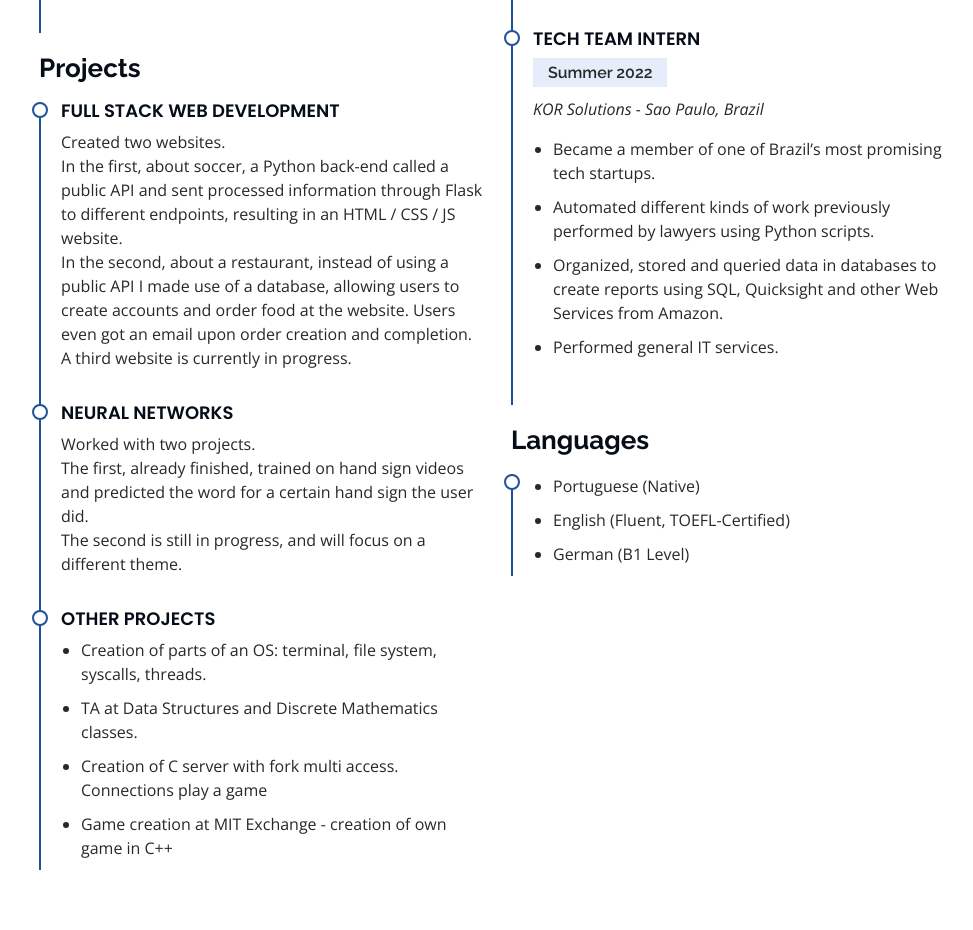
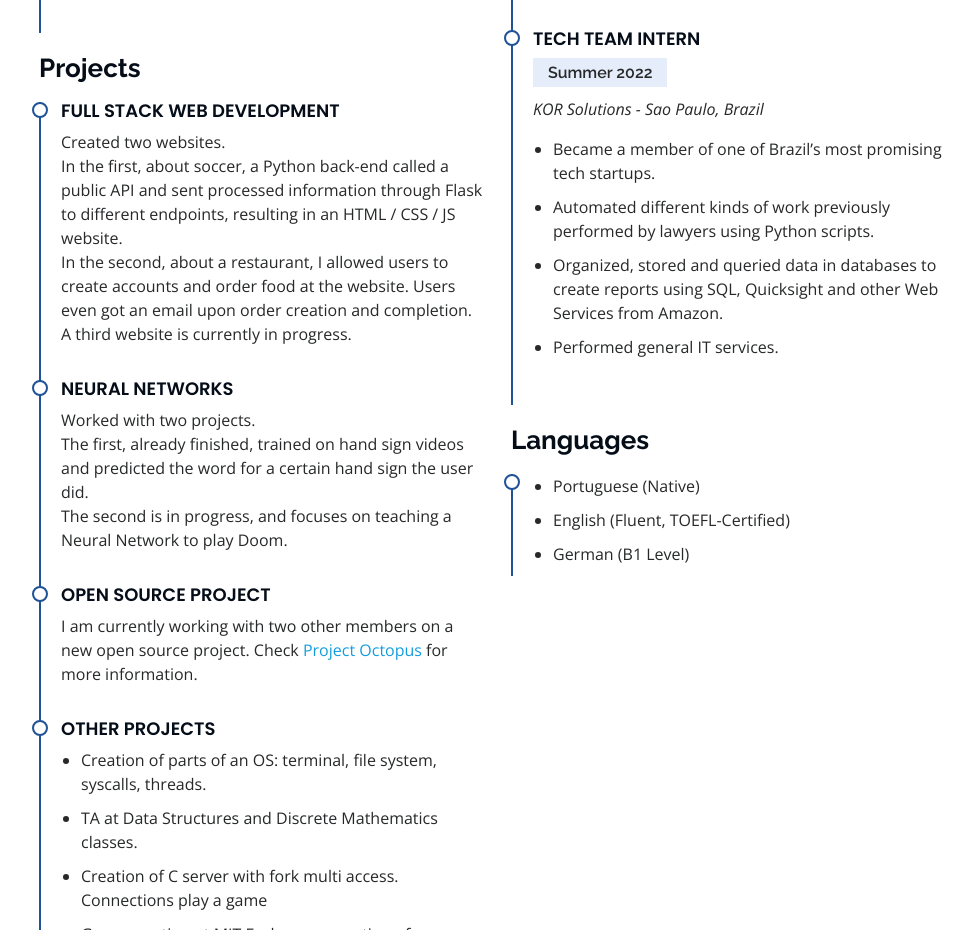
Before and after one commit to jpireshe/portfolio, a plain HTML site: page index.html in a window 1280 px wide. Shown: the part 2841-3771 px from the top of the page, without its empty margins (291-1264 px from the left). Drawn offline with nearby package versions, Linux system fonts and the light colour scheme.

Commit message:
adding items

```diff
--- a/index.html
+++ b/index.html
@@ -411,8 +411,7 @@
                   In the first, about soccer, a Python back-end called a public
                   API and sent processed information through Flask to different
                   endpoints, resulting in an HTML / CSS / JS website. <br />
-                  In the second, about a restaurant, instead of using a public
-                  API I made use of a database, allowing users to create
+                  In the second, about a restaurant, I allowed users to create
                   accounts and order food at the website. Users even got an
                   email upon order creation and completion. <br />
                   A third website is currently in progress.
@@ -424,8 +423,17 @@
                   Worked with two projects. <br />
                   The first, already finished, trained on hand sign videos and
                   predicted the word for a certain hand sign the user did.<br />
-                  The second is still in progress, and will focus on a different
-                  theme.
+                  The second is in progress, and focuses on teaching a Neural
+                  Network to play Doom.
+                </p>
+              </div>
+              <div class="resume-item">
+                <h4>Open Source Project</h4>
+                <p>
+                  I am currently working with two other members on a new open
+                  source project. Check
+                  <a href="https://projectoctopus.org">Project Octopus</a> for
+                  more information.
                 </p>
               </div>
               <div class="resume-item">
```
